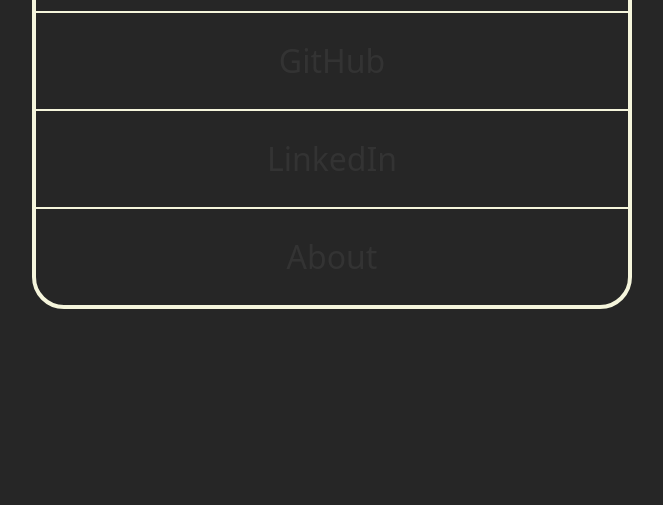
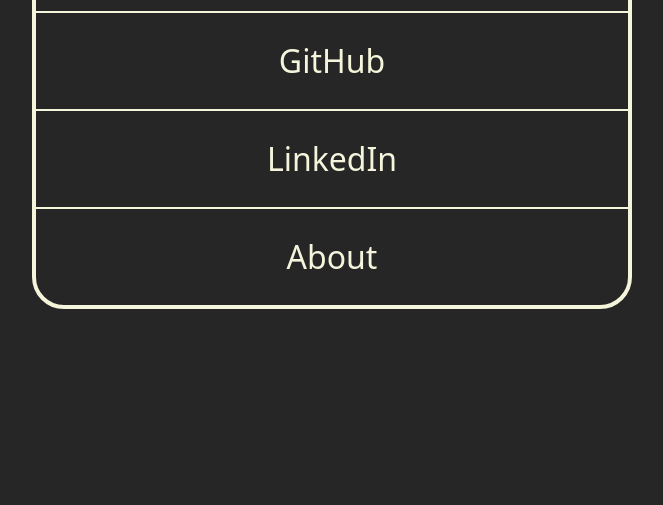
Before and after one commit to LesssggooGauravv/Socials, a plain HTML site: page index.html in a window 1280 px wide. Shown: the part 688-1193 px from the top of the page, without its empty margins (308-971 px from the left). Drawn offline with Linux system fonts and the light colour scheme; a web font is replaced by a local one.

Commit message:
Update my-links.css

```diff
--- a/my-links.css
+++ b/my-links.css
@@ -57,14 +57,14 @@
 
 li a{
     text-decoration: none;
-    color: #333;
+    color: beige;
     display: block;
 }
 
 li a:hover,
 li a:focus{
     /* backdrop-filter: blur(5px); */
-    color: beige;
+    color: #d88747;
     cursor: pointer;
 }
 
```
